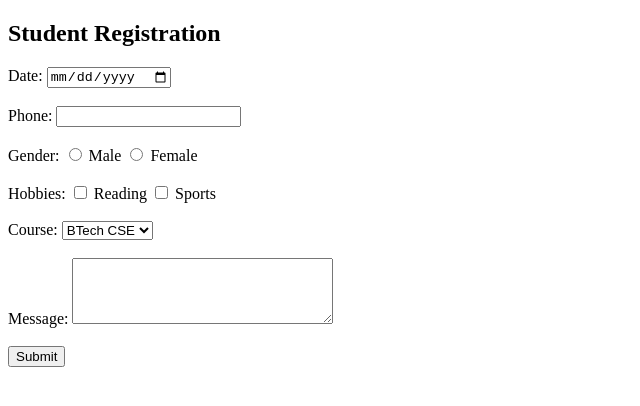
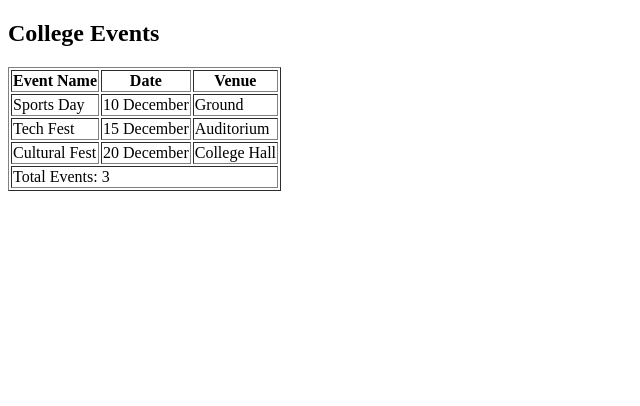
Before and after one commit to sharmamridul4462/Assignmet-Mern, a plain HTML site: page week3/index.html in a window 1280 px wide. Shown: the whole page, without its empty margins (0-640 px from the left). Drawn offline with Linux system fonts and the light colour scheme.

Commit message:
added college events table

```diff
--- a/week3/index.html
+++ b/week3/index.html
@@ -1,45 +1,47 @@
 <!DOCTYPE html>
 <html>
 <head>
-    <title>All Input Types</title>
+    <title>Events Table</title>
 </head>
 <body>
 
-<h2>Student Registration</h2>
+<h2>College Events</h2>
 
-<form>
-    Date:
-    <input type="date">
-    <br><br>
+<table border="1">
+    <thead>
+        <tr>
+            <th>Event Name</th>
+            <th>Date</th>
+            <th>Venue</th>
+        </tr>
+    </thead>
 
-    Phone:
-    <input type="tel">
-    <br><br>
+    <tbody>
+        <tr>
+            <td>Sports Day</td>
+            <td>10 December</td>
+            <td>Ground</td>
+        </tr>
 
-    Gender:
-    <input type="radio" name="gender"> Male
-    <input type="radio" name="gender"> Female
-    <br><br>
+        <tr>
+            <td>Tech Fest</td>
+            <td>15 December</td>
+            <td>Auditorium</td>
+        </tr>
 
-    Hobbies:
-    <input type="checkbox"> Reading
-    <input type="checkbox"> Sports
-    <br><br>
+        <tr>
+            <td>Cultural Fest</td>
+            <td>20 December</td>
+            <td>College Hall</td>
+        </tr>
+    </tbody>
 
-    Course:
-    <select>
-        <option>BTech CSE</option>
-        <option>BCA</option>
-        <option>MCA</option>
-    </select>
-    <br><br>
-
-    Message:
-    <textarea rows="4" cols="30"></textarea>
-    <br><br>
-
-    <button type="submit">Submit</button>
-</form>
+    <tfoot>
+        <tr>
+            <td colspan="3">Total Events: 3</td>
+        </tr>
+    </tfoot>
+</table>
 
 </body>
 </html>
```
